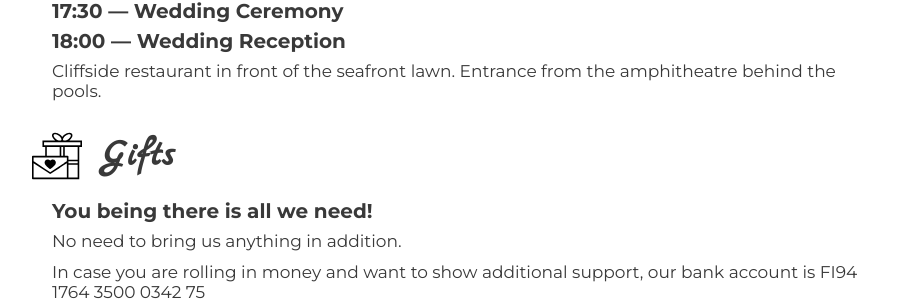
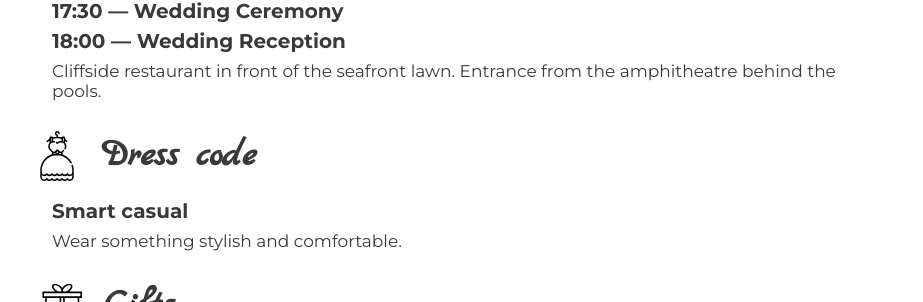
Before and after one commit to matiaskantele/rsvp, a Next.js app: page /info in a window 1280 px wide. Shown: the part 957-1259 px from the top of the page, without its empty margins (178-1101 px from the left). Built offline with nearby package versions, Linux system fonts and the light colour scheme.

Commit message:
add dress code information

```diff
--- a/common/locale.json
+++ b/common/locale.json
@@ -37,14 +37,16 @@
       "weddingCeremony": "17:30 — Wedding Ceremony",
       "reception": "18:00 — Wedding Reception",
       "receptionLocation": "Cliffside restaurant in front of the seafront lawn. Entrance from the amphitheatre behind the pools.",
+      "dressCode": "Dress code",
+      "smartCasual": "Smart casual",
+      "dressSmart": "Wear something stylish and comfortable.",
       "gifts": "Gifts",
       "onlyYou": "You being there is all we need!",
       "notNecessary": "No need to bring us anything in addition.",
       "ifRich": "In case you are rolling in money and want to show additional support, our bank account is FI94 1764 3500 0342 75",
       "map": "Map",
-      "personalInfo": "Personal Information",
       "name": "Name",
-      "menuPreference": "Menu Preference",
+      "menuPreference": "Food preference",
       "submitRsvp": "Submit RSVP"
     }
   },
@@ -53,7 +55,7 @@
       "invite": "Kutsu",
       "gettingMarried": "Me mennään naimisiin!",
       "timeAndDate": "30.5.2020 — Topola, Bulgaria",
-      "date": "Päivämäärä",
+      "date": "Päivä",
       "saturday": "Lauantai, 30 Toukokuuta, 2020",
       "location": "Sijainti",
       "firstNight": "Tiedämme, että matkustaminen paikan päälle aiheuttaa jo melkoiset kulut. Siksi haluamme tarjota sinulle huoneen hääyöksi!",
@@ -71,12 +73,14 @@
       "weddingCeremony": "17:30 — Hääseremonia",
       "reception": "18:00 — Häävastaanotto",
       "receptionLocation": "Ravintola nurmikon edessä, alhaalla, jyrkänteen puolella. Sisäänkäynti amfiteatterilta uima-altaiden takaa.",
+      "dressCode": "Pukukoodi",
+      "smartCasual": "Smart casual",
+      "dressSmart": "Pukeudu tyylikkäästi ja mukavasti.",
       "gifts": "Lahjat",
       "onlyYou": "Toivomme vain läsnäoloanne!",
       "notNecessary": "Ei tarvitse tuoda muita lahjoja.",
       "ifRich": "Mikäli raha polttaa pahasti taskussa ja haluat tukea meitä, niin tilinumeromme on FI94 1764 3500 0342 75",
       "map": "Kartta",
-      "personalInfo": "Henkilötiedot",
       "name": "Nimi",
       "menuPreference": "Ruokatoive",
       "submitRsvp": "Lähetä RSVP"
@@ -118,6 +122,9 @@
       "weddingCeremony": "17:30 — Сватбена церемония",
       "reception": "18:00 — Сватбено тържество",
       "receptionLocation": "Ресторант Cliffside пред тревата на брега на морето. Вход от амфитеатъра зад басейните.",
+      "dressCode": "дрескод",
+      "smartCasual": "Умни ежедневни",
+      "dressSmart": "Носете нещо стилно и удобно.",
       "gifts": "Подаръци",
       "onlyYou": "Да бъдеш там е всичко, от което се нуждаем!",
       "notNecessary": "Няма нужда да ни носите нищо в допълнение.",
--- a/pages/info.js
+++ b/pages/info.js
@@ -47,6 +47,10 @@ const Info = () => {
         <h2>{t("reception")}</h2>
         <p>{t("receptionLocation")}</p>
       </Section>
+      <Section title={t("dressCode")} image="dress-code.svg">
+        <h2>{t("smartCasual")}</h2>
+        <p>{t("dressSmart")}</p>
+      </Section>
       <Section title={t("gifts")} image="gifts.svg">
         <h2>{t("onlyYou")}</h2>
         <p>{t("notNecessary")}</p>
```
Also changed, not shown: public/dress-code.svg (added).
